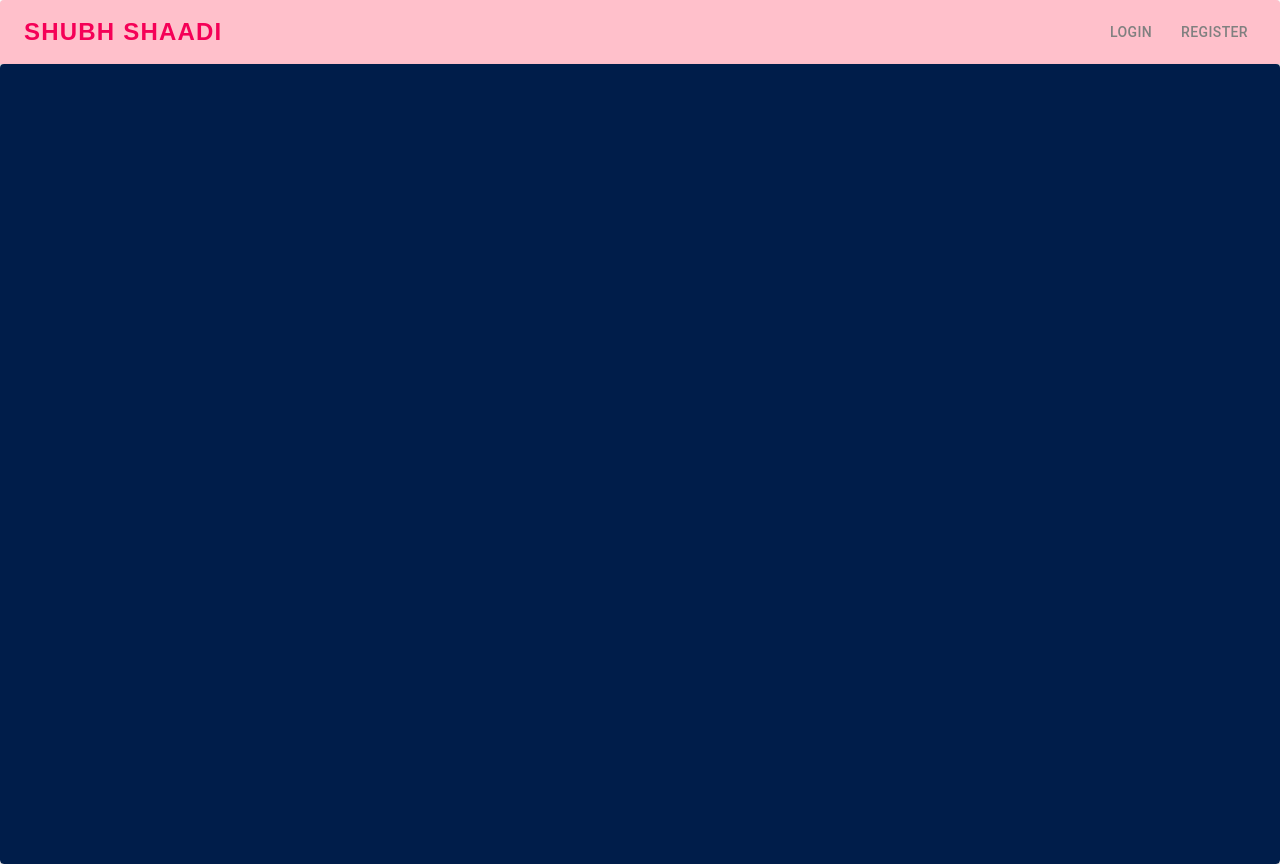
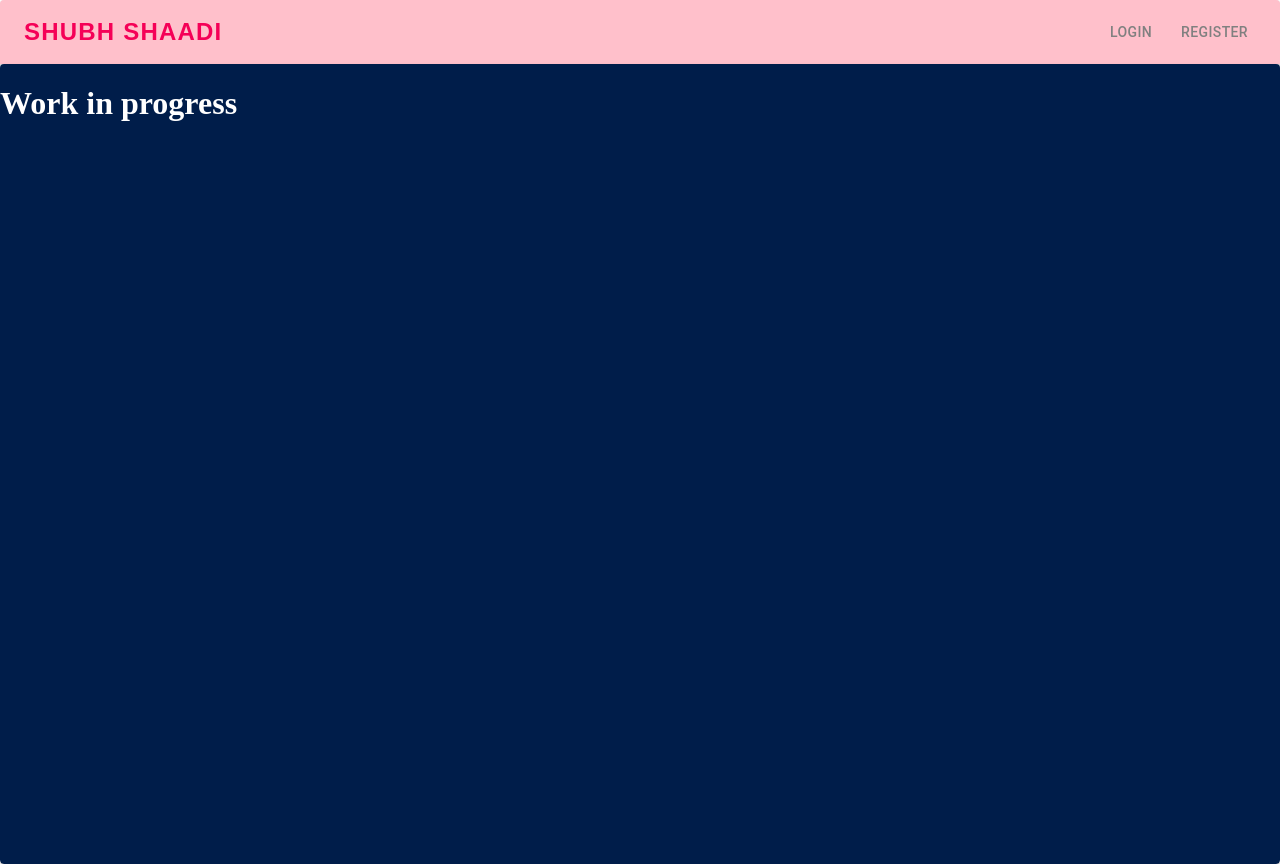
Before and after one commit to amit15091996/shubh-shaadi, a React (Vite) app: page /forgot-password in a window 1280 px wide. Built offline with nearby package versions, Linux system fonts and the light colour scheme.

Commit message:
added forgot password

```diff
--- a/src/App.jsx
+++ b/src/App.jsx
@@ -17,6 +17,7 @@ import LandingPage from "./components/landing/LandingPage";
 import landingImage from "./images/bg-image-1.jpg";
 import DemoRegister from "./components/utils/DemoRegister";
 import { Box, Card } from "@mui/material";
+import ForgotPassword from "./components/forgot-password/ForgotPassword";
 
 const AppContent = () => {
   const location = useLocation();
@@ -56,6 +57,7 @@ const AppContent = () => {
           <Route path="/card" element={<CardEx />} />
           <Route path="/framer-data" element={<FramerCardData />} />
           <Route path="/profiles" element={<FramerCard />} />
+          <Route path="/forgot-password" element={<ForgotPassword />} />
           <Route
             path="/all-details/:mobileNumber"
             element={<DemoCardDetails />}
--- /dev/null
+++ b/src/components/forgot-password/ForgotPassword.jsx
@@ -0,0 +1,11 @@
+import React from 'react'
+
+const ForgotPassword = () => {
+  return (
+    <div>
+      <h1 style={{color:'white'}}>Work in progress</h1>
+    </div>
+  )
+}
+
+export default ForgotPassword
--- a/src/components/login/Login.jsx
+++ b/src/components/login/Login.jsx
@@ -159,6 +159,12 @@ function Login() {
         >
           Don't have an account? <Link to="/register">Register here</Link>
         </Typography>
+        {/* <Typography
+          variant="body2"
+          sx={{ mt: 2, textAlign: "center", color: "#888" }}
+        >
+          Forgot password <Link to="/forgot-password"> Click here</Link>
+        </Typography> */}
       </Container>
     </Box>
   );
```
